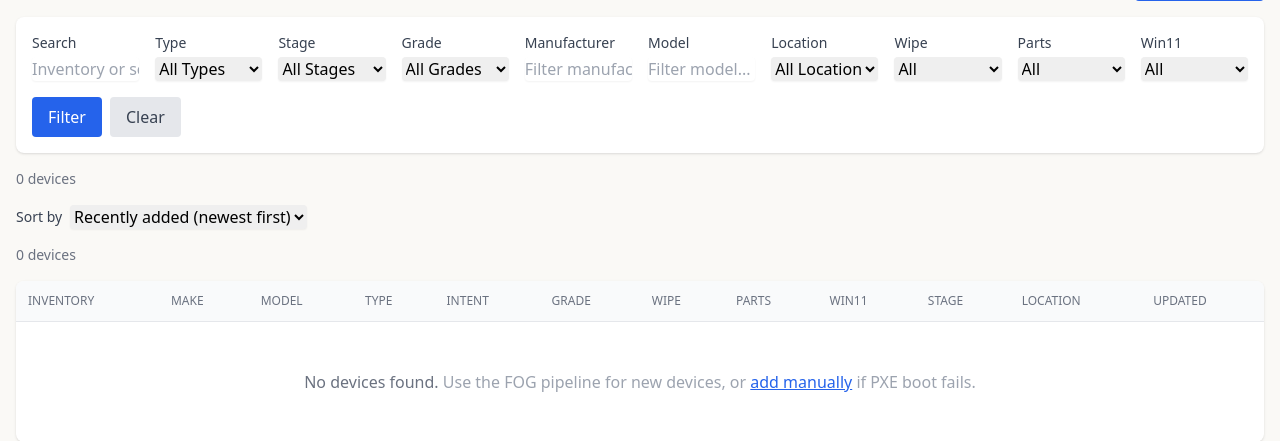
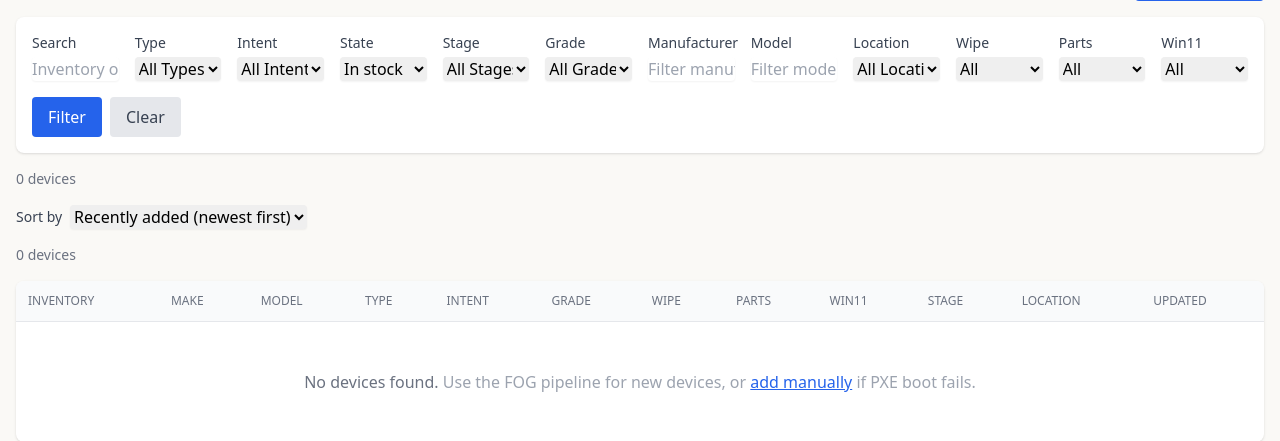
Before and after one commit to ReCognition-Circular/workbench, a Django app: page /devices/ in a window 1280 px wide. Shown: the part 128-569 px from the top of the page. Run offline with Django 5.2, Linux system fonts and the light colour scheme; the visitor is signed in with stand-in values (Sample User, id 1); data comes from the database, SQL or seed files in the repository; data that the repository does not hold is empty; parts of the project's set-up code (start-up, migrations or seed data) failed here and were passed over; some libraries are stand-ins or nearby versions.

Commit message:
Update device/checklist UI and seed data
- device_list.html: allocation intent and state filters, sortable columns
- device_detail.html: audit certificate link correction and edit UI fixes
- fulfilment_request_list.html: status filter tabs (active/completed/all)
- checklist.html: checklist panel updates
- seed_checklists.py: seed data adjustments

```diff
--- a/app/template/device_list.html
+++ b/app/template/device_list.html
@@ -14,7 +14,7 @@
     <!-- Filters -->
 <!-- Filters -->
     <div class="bg-white rounded-lg shadow p-4">
-        <form method="get" class="grid grid-cols-1 md:grid-cols-10 gap-4">
+        <form method="get" class="grid grid-cols-1 md:grid-cols-12 gap-4">
 	    <div>
                 <label class="block text-sm font-medium text-gray-700">Search</label>
                 <input type="text" name="search" value="{{ search }}"
@@ -28,6 +28,23 @@
                     {% for value, label in device_types %}
                         <option value="{{ value }}" {% if type_filter == value %}selected{% endif %}>{{ label }}</option>
                     {% endfor %}
+                </select>
+            </div>
+	    <div>
+                <label class="block text-sm font-medium text-gray-700">Intent</label>
+                <select name="intent" onchange="this.form.submit()" class="mt-1 block w-full rounded border-gray-300 shadow-sm">
+                    <option value="">All Intents</option>
+                    {% for value, label in allocation_intents %}
+                        <option value="{{ value }}" {% if intent_filter == value %}selected{% endif %}>{{ label }}</option>
+                    {% endfor %}
+                </select>
+            </div>
+	    <div>
+                <label class="block text-sm font-medium text-gray-700">State</label>
+                <select name="state" onchange="this.form.submit()" class="mt-1 block w-full rounded border-gray-300 shadow-sm">
+                    <option value="in_stock" {% if state_filter == 'in_stock' %}selected{% endif %}>In stock</option>
+                    <option value="dispatched" {% if state_filter == 'dispatched' %}selected{% endif %}>Dispatched</option>
+                    <option value="all" {% if state_filter == 'all' %}selected{% endif %}>All</option>
                 </select>
             </div>
             <div>
@@ -134,6 +151,8 @@
     <input type="hidden" name="stage" value="{{ stage_filter }}">
     <input type="hidden" name="grade" value="{{ grade_filter }}">
     <input type="hidden" name="wipe" value="{{ wipe_filter }}">
+    <input type="hidden" name="intent" value="{{ intent_filter }}">
+    <input type="hidden" name="state" value="{{ state_filter }}">
     <input type="hidden" name="parts" value="{{ parts_filter }}">
     <input type="hidden" name="win11" value="{{ win11_filter }}">
     <input type="hidden" name="manufacturer" value="{{ manufacturer_filter }}">
```
Also changed, not shown: app/checklists/management/commands/seed_checklists.py (+5 -2 lines), app/template/checklist.html (+11 -1 lines), app/template/device_detail.html (+7 -6 lines), app/template/fulfilment_request_list.html (+11 -1 lines).
